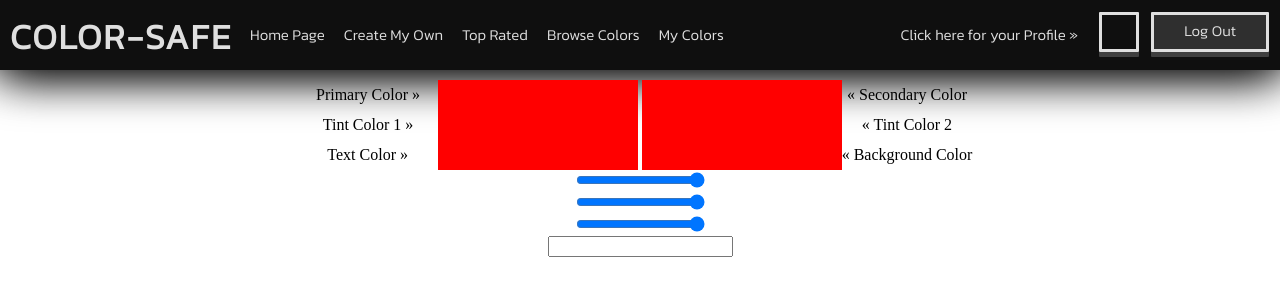
After one commit to WesselvanZeggeren/COLOR-SAFE, a PHP site: template application/view/color/index.php in a window 1280 px wide. The commit adds this page. Shown: the top 300 px of the page. Run offline with PHP 8.4, Linux system fonts and the light colour scheme; the template is opened without the code that fills it, so the values that code supplies are empty.

Commit message:
update #1.03
fixed the login page, started with some basic html for the color create
page and some other stuf has been changed

```diff
--- a/application/controller/LoginController.php
+++ b/application/controller/LoginController.php
@@ -52,7 +52,7 @@ class LoginController extends Controller
             if (Request::post('redirect')) {
                 Redirect::to(ltrim(urldecode(Request::post('redirect')), '/'));
             } else {
-                Redirect::to('user/index');
+                Redirect::to('index/index');
             }
         } else {
             Redirect::to('login/index');
--- a/application/view/_templates/footer.php
+++ b/application/view/_templates/footer.php
@@ -1,7 +1,12 @@
 		<footer>
-			<p>made by Wessel van Zeggeren</p>
-			<input id="URL" type="hidden" value="<?php echo Config::get('URL'); ?>" >
+			<p class="footer-text" >this website was made by: Wessel van Zeggeren | <a href="https://github.com/WesselvanZeggeren" >https://github.com/WesselvanZeggeren</a></p>
+			<p class="footer-text" >also check some of these cool websites</p>
+			<a href="http://www.dbkillzone.com/" >http://www.dbkillzone.com/</a>
+		</footer>
+		<script src="<?php echo Config::get('URL'); ?>javascript/color.js" type="text/javascript" ></script>
+		<?php if (Session::userIsLoggedIn()) { ?>
 			<script src="<?php echo Config::get('URL'); ?>javascript/script.js" type="text/javascript" ></script>
-		</footer>
+			<input type="hidden" onload="functionjs();" id="PATH_AVATARS" value="<?php echo Config::get('PATH_AVATARS'); ?>" >
+		<?php } ?>
 	</body>
 </html>
--- a/application/view/_templates/header.php
+++ b/application/view/_templates/header.php
@@ -2,19 +2,19 @@
 <html>
     <head>
         <title>COLOR-SAFE</title>
-        <meta charset="utf-8">
-        <link href="<?php echo Config::get('URL'); ?>css/style.css" rel="stylesheet" type="text/css">
-        <link href="https://fonts.googleapis.com/css?family=Kanit:300" rel="stylesheet" type="text/css">
+        <meta charset="utf-8" >
+        <link href="<?php echo Config::get('URL'); ?>css/style.css" rel="stylesheet" type="text/css" >
+        <link href="https://fonts.googleapis.com/css?family=Kanit:300" rel="stylesheet" type="text/css" >
     </head>
-    <body id="body">
+    <body id="body" >
         <header>
             <a href="<?php echo Config::get('URL'); ?>"><h1 class="title">COLOR-SAFE</h1></a>
 
-            <ul class="nav-left">
+            <ul class="nav-left" >
                 <li><a href="<?php echo Config::get('URL'); ?>" >
                     <button class="nav-button-left nav-button-left-1" >Home Page</button>
                 </a></li>
-                <li><a href="<?php echo Config::get('URL'); ?>create/index" >
+                <li><a href="<?php echo Config::get('URL'); ?>color/index" >
                     <button class="nav-button-left nav-button-left-2" >Create My Own</button>
                 </a></li>
                 <li><a href="<?php echo Config::get('URL'); ?>top/index" >
@@ -30,15 +30,13 @@
                 <?php } ?>
             </ul>
 
-            <ul class="nav-right">
+            <ul class="nav-right" >
                 <?php if (Session::userIsLoggedIn()) { ?>
+                    <p hidden="true" class="nav-right-p" >Click here for your Profile »</p>
                     <li><a href="<?php echo Config::get('URL'); ?>my-profile/index" >
-                        <button class="nav-button-right nav-button-right-image" > </button>
+                        <button id="nav-button-right-image" class="nav-button-right nav-button-right-image" ></button>
                     </a></li>
-                    <li><a href="<?php echo Config::get('URL'); ?>my-profile/index" >
-                        <button class="nav-button-right nav-button-right-normal" >My Profile</button>
-                    </a></li>
-                    <li><a href="<?php echo Config::get('URL'); ?>logout/index" >
+                    <li><a href="<?php echo Config::get('URL'); ?>login/logout" >
                         <button class="nav-button-right nav-button-right-normal" >Log Out</button>
                     </a></li>
                 <?php } else { ?>
--- /dev/null
+++ b/application/view/color/index.php
@@ -0,0 +1,27 @@
+		<main>
+			<form method="post" action="<?php echo Config::get('URL'); ?>color/addColor" >
+
+				<!-- this is where all the color are created -->
+				<section class="color-create-section" >
+
+					<!-- this is the color selector (what do you want to change?) -->
+					<p class="login-p" >Primary Color » </p><input type="button" onclick="" id="color-1" class="color-button" >
+					<input type="button" onclick="" id="color-2" class="color-button" ><p class="login-p" > « Secondary Color</p><br>
+					<p class="login-p" >Tint Color 1 » </p><input type="button" onclick="" id="color-3" class="color-button" >
+					<input type="button" onclick="" id="color-4" class="color-button" ><p class="login-p" > « Tint Color 2</p><br>
+					<p class="login-p" >Text Color » </p><input type="button" onclick="" id="color-5" class="color-button" >
+					<input type="button" onclick="" id="color-6" class="color-button" ><p class="login-p" > « Background Color</p><br>
+
+					<!-- this is where you can choose the ammount of red, green and blue -->
+					<input type="range" id="color-bar-red" class="color-bar" value="255" min="0" max="255" ><br>
+					<input type="range" id="color-bar-green" class="color-bar" value="255" min="0" max="255" ><br>
+					<input type="range" id="color-bar-blue" class="color-bar" value="255" min="0" max="255" ><br>
+
+					<!-- javascript saves all the data in this hidden input -->
+					<input type="hidden" id="color-data" name="data" value="ffffff.ffffff.ffffff.ffffff.ffffff.ffffff" >
+				</section>
+
+				<?php View::renderWithoutHeaderAndFooter('color/sample'); ?>
+				<input
+			</form>
+		</main>
--- a/application/view/create/index.php
+++ /dev/null
@@ -1,3 +0,0 @@
-			<main>
-				<h1>WANKER!!!!!</h1>
-			</main>
--- a/application/view/error/index.php
+++ b/application/view/error/index.php
@@ -0,0 +1,3 @@
+		<main>
+			<p>I don't know how you did it but you made an error</p>
+		</main>
--- a/public/css/style.css
+++ b/public/css/style.css
@@ -20,7 +20,7 @@ html{
 	overflow-x: hidden;
 }
 
-html, body, li, ul, a, header, main, .home-button-box, .home-button{
+html, body, li, ul, a, header, main, .home-button-box, .home-button, p{
 	margin: 0;
 	padding: 0;
 }
@@ -39,14 +39,23 @@ main{
 	text-align: center;
 }
 
-header{
-	position: absolute;
-	top: 0;
+header, footer{
 	width: 100%;
 	height: 70px;
 	background-color: #0f0f0f;
 	border: none;
 	box-shadow: 0 3px 50px #000000;
+}
+
+header{
+	position: absolute;
+	top: 0;
+	box-shadow: 0 3px 50px #000000;
+}
+
+footer{
+	bottom: calc(0 + 70px);
+	box-shadow: 0 -3px 50px #000000;
 }
 
 button{
@@ -55,10 +64,16 @@ button{
 
 a{
 	text-decoration: none;
+	display: block;
 }
 
-li, a{
+li, p{
 	display: inline-block;
+}
+
+p{
+	min-width: 130px;
+	padding-right: 5px;
 }
 
 /**
@@ -69,7 +84,7 @@ li, a{
  * Style of the title and its letters
  */
 
-.title, .nav-button-left, .nav-button-right{
+.title, .nav-button-left, .nav-button-right, .footer-text, .nav-right-p{
 	margin: 0;
 	color: #dfdfdf;
 	font-family: 'Kanit', sans-serif;
@@ -151,12 +166,15 @@ li, a{
  * Style of the right nav and its buttons
  */
 
+.nav-right-p{
+	transform: translateY(4px);
+}
+
 .nav-button-right{
 	background-color: #2f2f2f;
 	height: 40px;
 	margin-left: calc(10px + 2px);
 	margin-right: calc(-5px + 1px);
-	margin-top: calc(10px + 2px);
 	border: 3px solid #dfdfdf;
 	box-shadow: 0 5px #3f3f3f;
 	border-radius: 1px;
@@ -164,6 +182,7 @@ li, a{
 }
 
 .nav-button-right-normal{
+	margin-top: calc(10px + 2px);
 	padding-left: 30px;
 	padding-right: 30px;
 	padding-bottom: calc(5px - 1px);
@@ -171,8 +190,8 @@ li, a{
 
 .nav-button-right-image{
 	width: 40px;
-	transform: translateY(10px);
-	margin-top: calc(-10px - 2px);
+	transform: translateY(12px);
+	background-color: rgba(0, 0, 0, 0);
 }
 
 .nav-button-right:hover{
@@ -188,6 +207,8 @@ li, a{
  * Style of the footer and its text
  */
 
+
+
 /**
  * Style of the Home page
  */
@@ -200,7 +221,7 @@ li, a{
 	width: calc(800px + 28px);
 }
 
-.home-button{
+.home-button, .color-section{
 	background-color: #dfdfdf;
 	height: 200px;
 	width: calc(250px + 3px);
@@ -246,13 +267,30 @@ li, a{
 }
 
 /**
- * Style of the login page and its articles
+ * Style of the login page and its sections
  */
 
-.login-article-login, .login-article-register{
+.login-section-login, .login-section-register{
 	border: 1px solid #ff0000;
 	display: inline-block;
 	margin: 5px;
 	width: 800px;
 	min-height: 300px;
 }
+
+/**
+ * Style of the create page and its buttons
+ */
+
+.color-section{
+	width: calc(780px + 1px);
+	height: 300px;
+	box-shadow: none;
+}
+
+.color-button{
+ 	height: 30px;
+	width: 200px;
+	background-color: #ff0000;
+	border: none;
+ }
--- /dev/null
+++ b/public/javascript/color.js
@@ -0,0 +1,3 @@
+window.onload = function() {
+
+}
--- a/public/javascript/script.js
+++ b/public/javascript/script.js
@@ -1,3 +1,6 @@
-window.onload = function() {
-	console.log('TEST!');
-}
+var image = document.getElementById('profile-image').value;
+var display = document.getElementById('nav-button-right-image');
+console.log('test!');
+console.log(display);
+console.log(image);
+dysplay.style.backgroundImage = image;
```
Also changed, not shown: application/controller/ColorController.php (renamed from application/controller/CreateController.php, +8 -2 lines), application/controller/ErrorController.php (+10 -0 lines), application/view/_templates/feedback.php (added, +16 -0 lines), application/view/login/index.php (+4 -4 lines), application/view/register/index.php (+14 -19 lines), application/view/color/edit.php (added), application/view/color/sample.php (added), public/avatars/wessel.jpg (added).
